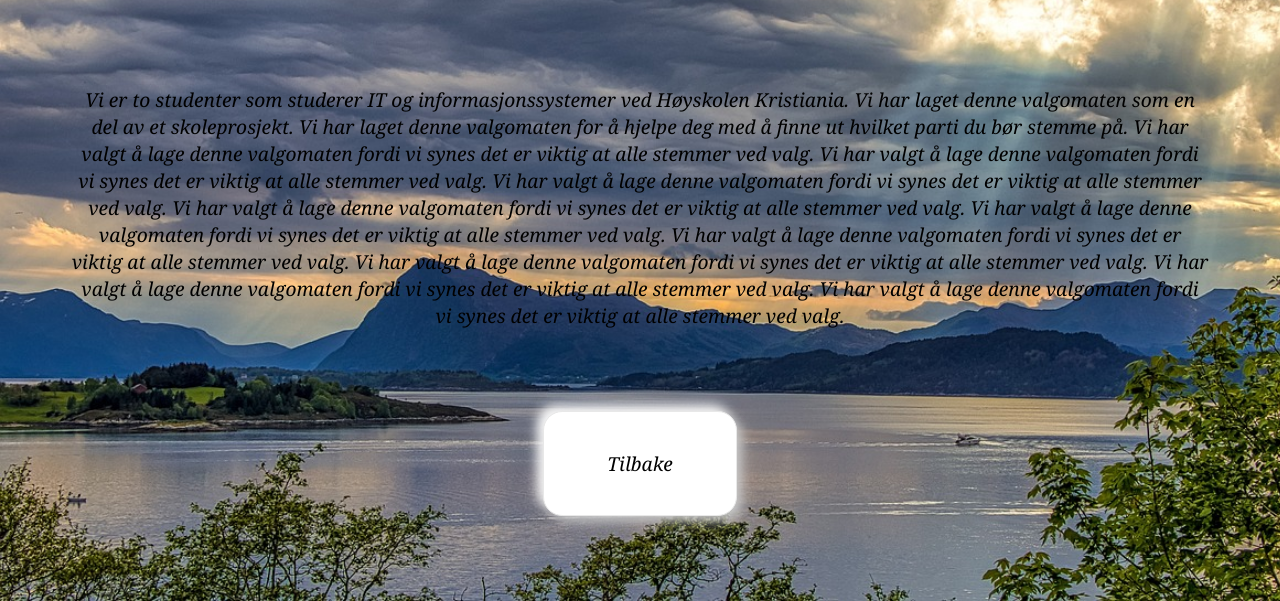
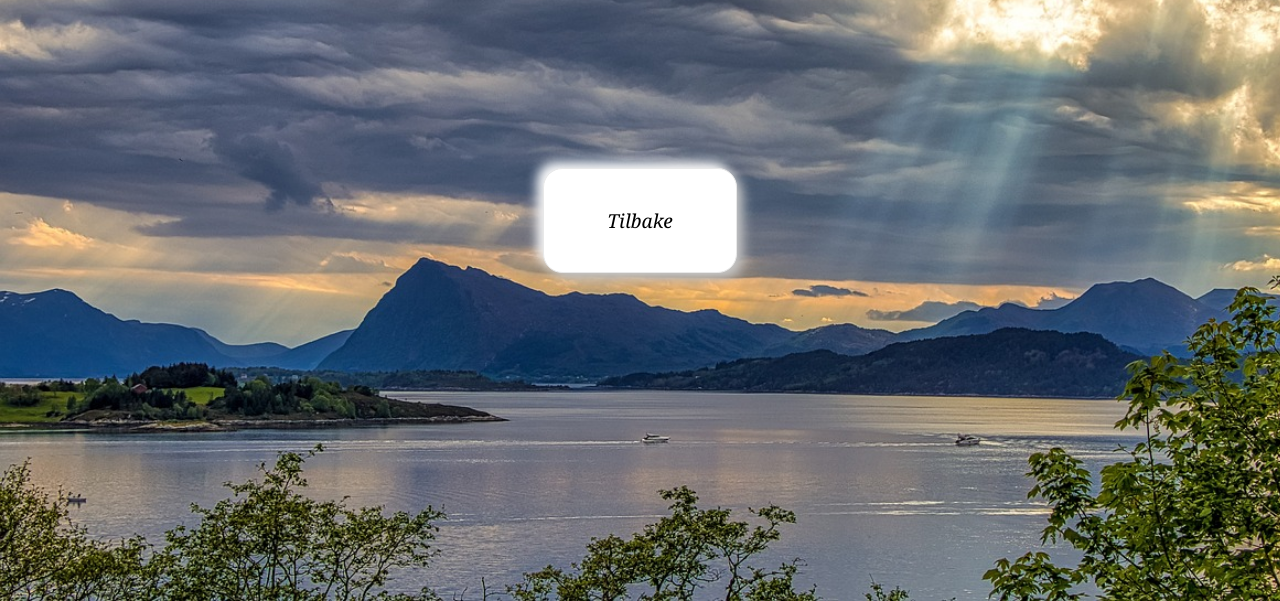
Before and after one commit to JorgenMU/Valgomat, a plain HTML site: page omOss.html in a window 1280 px wide. Shown: the part 215-816 px from the top of the page. Drawn offline with Linux system fonts and the light colour scheme.

Commit message:
remove text on omOss page

```diff
--- a/omOss.html
+++ b/omOss.html
@@ -10,18 +10,7 @@
     <div id="storboks1">
         <div id="logo"><img src="SVLOGO.png"></div>
         <div id="omOss"><h1>Om Oss</h1></div>
-        <div id="storboks1"><p>Vi er to studenter som studerer IT og informasjonssystemer ved Høyskolen Kristiania.
-            Vi har laget denne valgomaten som en del av et skoleprosjekt.
-            Vi har laget denne valgomaten for å hjelpe deg med å finne ut hvilket parti du bør stemme på.
-            Vi har valgt å lage denne valgomaten fordi vi synes det er viktig at alle stemmer ved valg.
-            Vi har valgt å lage denne valgomaten fordi vi synes det er viktig at alle stemmer ved valg.
-            Vi har valgt å lage denne valgomaten fordi vi synes det er viktig at alle stemmer ved valg.
-            Vi har valgt å lage denne valgomaten fordi vi synes det er viktig at alle stemmer ved valg.
-            Vi har valgt å lage denne valgomaten fordi vi synes det er viktig at alle stemmer ved valg.
-            Vi har valgt å lage denne valgomaten fordi vi synes det er viktig at alle stemmer ved valg.
-            Vi har valgt å lage denne valgomaten fordi vi synes det er viktig at alle stemmer ved valg.
-            Vi har valgt å lage denne valgomaten fordi vi synes det er viktig at alle stemmer ved valg.
-            Vi har valgt å lage denne valgomaten fordi vi synes det er viktig at alle stemmer ved valg.</p></div>
+        <div id="storboks1"><p></p></div>
         <div id="knapp"><button id="tilbake"><a href="Valgomat.html">Tilbake</a></button></div>
 
     </div>
```
